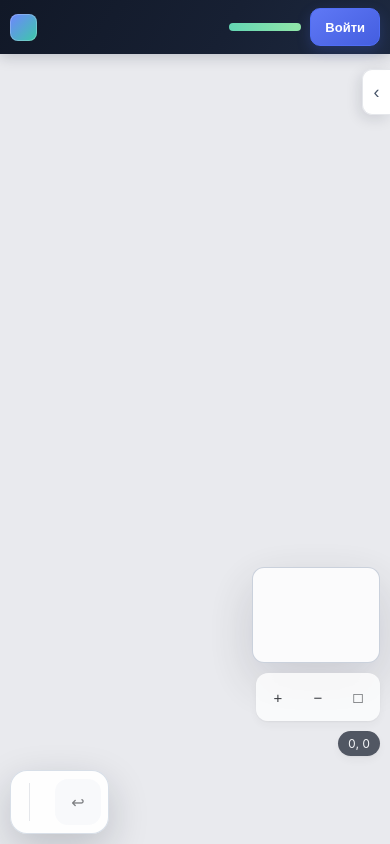
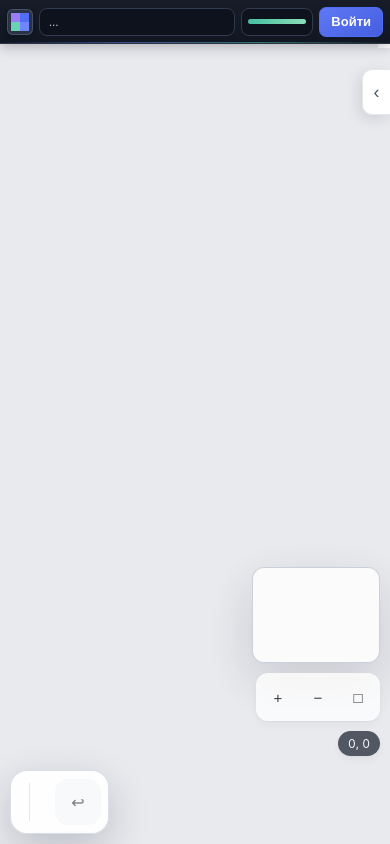
Before and after one commit to id860/super-duper-computing-machine, a website with bundled scripts: page public/index.html in a window 390 px wide. Shown: the top 844 px of the page. Built offline with nearby package versions, Linux system fonts and the light colour scheme; files whose address does not match are found by name.

Commit message:
design: add an original compact dark canvas header

```diff
--- a/package.json
+++ b/package.json
@@ -1,5 +1,5 @@
 {
   "name":"pixelfront-worlds","version":"0.3.0","private":true,"type":"module",
-  "scripts":{"start":"node server-v3.mjs","dev":"node --watch server-v3.mjs","worker":"node worker-v3.mjs","start:v2":"node server-v2.mjs","test":"node --test test/core-v3.test.mjs test/chunks.test.mjs test/chunk-lru.test.mjs test/chunk-queue.test.mjs test/chunk-consistency.test.mjs test/sse-replay.test.mjs test/tile-grid.test.mjs test/tile-pixels.test.mjs test/minimap-nav.test.mjs test/metrics.test.mjs test/world-fixes.test.mjs test/world-bootstrap.test.mjs test/timelapse.test.mjs test/pwa.test.mjs test/collaboration.test.mjs test/design-refresh.test.mjs test/ui-regressions.test.mjs test/api-chunks.test.mjs test/chat-cosmetics.test.mjs test/export-postgres.test.mjs test/store-mirrors.test.mjs test/db-sections.test.mjs test/postgres-chunks.test.mjs test/postgres-incremental.test.mjs test/postgres-hydrate.test.mjs test/load-chunks.test.mjs"},
+  "scripts":{"start":"node server-v3.mjs","dev":"node --watch server-v3.mjs","worker":"node worker-v3.mjs","start:v2":"node server-v2.mjs","test":"node --test test/core-v3.test.mjs test/chunks.test.mjs test/chunk-lru.test.mjs test/chunk-queue.test.mjs test/chunk-consistency.test.mjs test/sse-replay.test.mjs test/tile-grid.test.mjs test/tile-pixels.test.mjs test/minimap-nav.test.mjs test/metrics.test.mjs test/world-fixes.test.mjs test/world-bootstrap.test.mjs test/timelapse.test.mjs test/pwa.test.mjs test/collaboration.test.mjs test/design-refresh.test.mjs test/ui-regressions.test.mjs test/topbar-compact.test.mjs test/api-chunks.test.mjs test/chat-cosmetics.test.mjs test/export-postgres.test.mjs test/store-mirrors.test.mjs test/db-sections.test.mjs test/postgres-chunks.test.mjs test/postgres-incremental.test.mjs test/postgres-hydrate.test.mjs test/load-chunks.test.mjs"},
   "dependencies":{"pg":"8.13.1","redis":"4.7.0"},"engines":{"node":">=20"}
 }
--- a/public/index.html
+++ b/public/index.html
@@ -1,4 +1,4 @@
 <!DOCTYPE html>
-<html lang="ru"><head><meta charset="utf-8" /><meta name="viewport" content="width=device-width, initial-scale=1, maximum-scale=1, user-scalable=no" /><title>PixelFront Worlds</title><meta name="description" content="Автономная платформа пиксельных миров: официальный мир и песочницы сообщества." /><meta name="theme-color" content="#111827" /><meta name="mobile-web-app-capable" content="yes" /><link rel="manifest" href="/manifest.webmanifest" /><link rel="stylesheet" href="./styles.css" /><link rel="stylesheet" href="./experience.css" /><link rel="stylesheet" href="./cosmetics.css" /><link rel="stylesheet" href="./design-refresh.css" /><link rel="stylesheet" href="./regression-fixes.css" /><link rel="icon" href="/icon.svg" /></head>
+<html lang="ru"><head><meta charset="utf-8" /><meta name="viewport" content="width=device-width, initial-scale=1, maximum-scale=1, user-scalable=no" /><title>PixelFront Worlds</title><meta name="description" content="Автономная платформа пиксельных миров: официальный мир и песочницы сообщества." /><meta name="theme-color" content="#111722" /><meta name="mobile-web-app-capable" content="yes" /><link rel="manifest" href="/manifest.webmanifest" /><link rel="stylesheet" href="./styles.css" /><link rel="stylesheet" href="./experience.css" /><link rel="stylesheet" href="./cosmetics.css" /><link rel="stylesheet" href="./design-refresh.css" /><link rel="stylesheet" href="./regression-fixes.css" /><link rel="stylesheet" href="./topbar-compact.css" /><link rel="icon" href="/icon.svg" /></head>
 <body><header id="topbar"><div class="brand"><span class="brand-mark">▣</span> PixelFront <span class="brand-sub">Worlds</span></div><div class="world-info"><span id="worldType" class="badge badge-official">ОФИЦИАЛЬНЫЙ</span><span id="worldName">…</span></div><div class="energy"><div class="energy-bar"><div id="energyFill" class="energy-fill"></div></div><span id="energyText" class="small">—</span></div><div id="userBox" class="user-box"></div></header><main id="layout"><aside id="toolbar"><div id="tools" class="tools"></div><div class="divider"></div><div id="palette" class="palette"></div></aside><section id="stage"><canvas id="canvas"></canvas><div id="notice" class="notice-bar"></div><div class="stage-overlay"><canvas id="minimap" width="160" height="120"></canvas><div class="zoom-ctrl"><button id="zoomIn" class="icon-btn" title="Приблизить">+</button><button id="zoomOut" class="icon-btn" title="Отдалить">−</button><button id="zoomFit" class="icon-btn" title="Вся карта">□</button></div><div id="coords" class="coords">0, 0</div></div></section><aside id="sidebar"><nav class="tabs"><button class="tab active" data-tab="chat">Чат</button><button class="tab" data-tab="catalog">Каталог</button><button class="tab" data-tab="rank">Рейтинг</button><button class="tab" data-tab="quests">Задания</button><button class="tab" id="tabAdmin" data-tab="admin" style="display:none">Админ</button></nav><div id="panelBody" class="panel-body"></div></aside></main><div id="toasts"></div>
 <script type="module" src="./app/interaction-patch.js"></script><script type="module" src="./app/viewport-cache.js"></script><script type="module" src="./app/chunk-prefetch.js"></script><script type="module" src="./app/render-tiles.js"></script><script type="module" src="./app/minimap-nav.js"></script><script type="module" src="./app/experience-patch.js"></script><script type="module" src="./app/regression-fixes.js"></script><script type="module" src="./app/pwa.js"></script><script type="module" src="./app/main.js"></script></body></html>
--- /dev/null
+++ b/public/topbar-compact.css
@@ -0,0 +1,44 @@
+/* Compact canvas header: OWOP-inspired density, original PixelFront identity. */
+#topbar {
+  position:relative; min-height:46px; height:46px; padding:6px 10px 6px 12px; gap:10px;
+  color:#e8edf5; background:linear-gradient(180deg,#171c28 0%,#111722 100%);
+  border-bottom:1px solid #2a3344; box-shadow:0 3px 12px rgba(8,12,20,.25);
+}
+#topbar::after { content:""; position:absolute; left:0; right:0; bottom:0; height:1px; pointer-events:none; background:linear-gradient(90deg,transparent,#7088ff 32%,#54d2ae 68%,transparent); opacity:.48; }
+.brand { display:flex; align-items:center; min-width:max-content; color:#f7f9fc; font-size:14px; font-weight:750; letter-spacing:-.015em; }
+.brand-mark { width:25px; height:25px; margin-right:7px; border-radius:6px; color:transparent; position:relative; overflow:hidden; background:#2a3345; box-shadow:inset 0 0 0 1px #46536b,0 1px 4px rgba(0,0,0,.3); }
+.brand-mark::before { content:""; position:absolute; inset:4px; background:conic-gradient(from 90deg,#6f86ff 0 25%,#68d2b2 0 50%,#9a7cf5 0 75%,#4f6df5 0); image-rendering:pixelated; }
+.brand-sub { margin-left:4px; color:#8290a5; font-weight:600; }
+.world-info { min-width:0; height:30px; gap:0; padding:3px; border:1px solid #303a4e; border-radius:8px; background:#0d121c; }
+#worldName { max-width:26vw; padding:0 8px; color:#c8d0dc; font-size:12px; line-height:22px; }
+.badge { flex:0 0 auto; padding:4px 7px; border:0; border-radius:5px; font-size:9px; line-height:14px; }
+.badge-official { color:#bfc9ff; background:#29335b; }
+.badge-community { color:#a9ecd3; background:#183c35; }
+.energy { margin-left:auto; min-width:150px; max-width:220px; height:30px; padding:5px 8px; gap:7px; border:1px solid #303a4e; border-radius:8px; background:#0d121c; }
+.energy-bar { height:5px; background:#2a3342; }
+.energy-fill { background:linear-gradient(90deg,#47bfa1,#8cddb9); box-shadow:none; }
+.energy .small { min-width:25px; color:#9eabba; font-size:10px; text-align:right; }
+.user-box { min-width:0; }
+.me { min-height:30px; max-width:240px; padding:3px 6px; gap:6px; color:#e8edf5; border:1px solid #303a4e; border-radius:8px; background:#0d121c; }
+.me:hover { border-color:#4a5873; background:#171f2e; }
+.me-nick { overflow:hidden; text-overflow:ellipsis; white-space:nowrap; font-size:12px; }
+#topbar .chip { padding:2px 5px; border:0; border-radius:4px; color:#aab5c5; background:#252d3c; font-size:9px; }
+#topbar .btn-primary { min-height:30px; padding:5px 11px; border-radius:7px; box-shadow:none; }
+@media (max-width:860px) {
+  #topbar { min-height:44px; height:44px; padding:5px 7px; gap:6px; }
+  .brand { font-size:0; }
+  .brand-mark { width:26px; height:26px; margin:0; }
+  .world-info { height:28px; flex:1 1 auto; }
+  #worldName { display:block !important; max-width:none; flex:1; padding:0 6px; line-height:20px; }
+  .world-info .badge { display:none; }
+  .energy { flex:0 1 104px; min-width:70px; height:28px; padding:5px 6px; }
+  .me { min-height:28px; max-width:104px; }
+  .me-nick { max-width:78px; }
+}
+@media (max-width:520px) {
+  #worldName { font-size:11px; }
+  .energy { flex-basis:72px; }
+  .energy .small { display:none; }
+  .me { max-width:88px; padding-inline:5px; }
+  .me-nick { max-width:72px; }
+}
```
Also changed, not shown: test/topbar-compact.test.mjs (added, +3 -0 lines).
